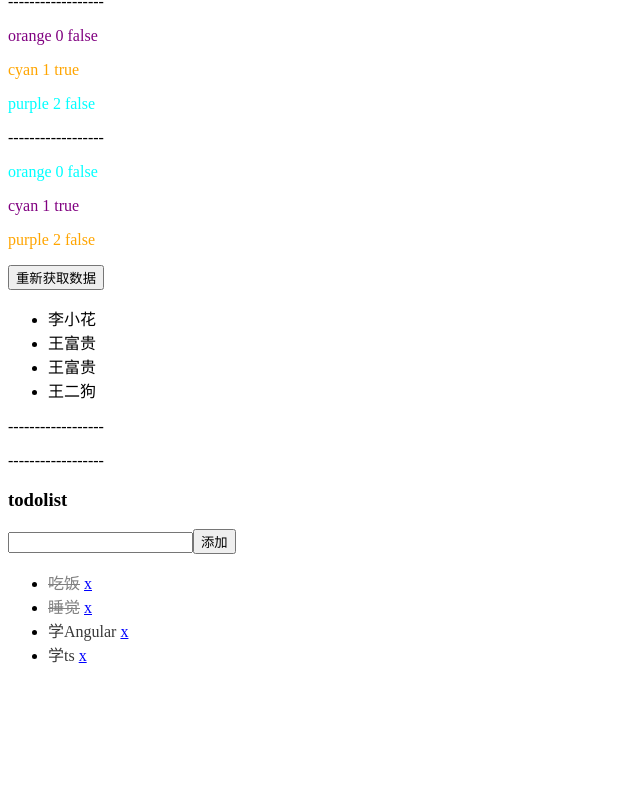
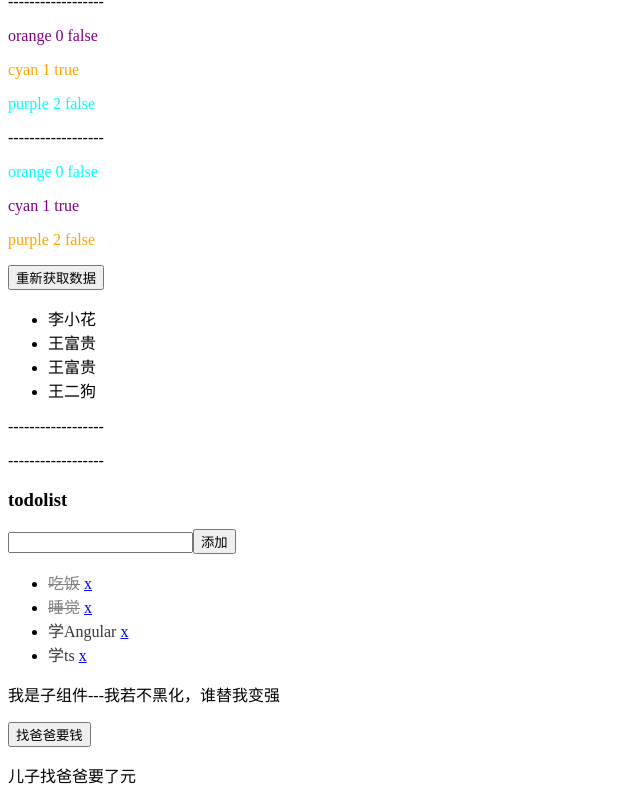
Before and after one commit to Old-Rain/angular-study, an Angular app: page / in a window 1280 px wide. Shown: the part 643-1446 px from the top of the page, without its empty margins (0-640 px from the left). Before the commit the page ends 1325 px from the top, so only its background shows below. Built offline with nearby package versions, Linux system fonts and the light colour scheme.

Commit message:
第三天：父子组件通讯

```diff
--- a/src/app/app.component.html
+++ b/src/app/app.component.html
@@ -120,8 +120,20 @@
 <h3>todolist</h3>
 <input type="text" [(ngModel)]="tdVal" /><button (click)="tdAdd()">添加</button>
 <ul>
-  <li *ngFor="let item of tdData; let i = index; trackBy: tdTrackByName" (click)="tdStatusChange(i)">
+  <li
+    *ngFor="let item of tdData; let i = index; trackBy: tdTrackByName"
+    (click)="tdStatusChange(i)"
+  >
     <span class="{{ item.status ? 'done' : 'undone' }}">{{ item.name }}</span
     >&nbsp;<u style="color: blue;" (click)="tdDelete(i)">x</u>
   </li>
 </ul>
+
+<!-- 第三天 -->
+<!-- 父向子、子向父传值 -->
+<app-child
+  [msi]="msiFn"
+  [skill]="parentData"
+  (giveMoney)="howMuch($event)"
+></app-child>
+<p>儿子找爸爸要了{{ childData }}元</p>
--- a/src/app/app.component.ts
+++ b/src/app/app.component.ts
@@ -123,4 +123,15 @@ export class AppComponent {
   tdDelete(i) {
     this.tdData.splice(i, 1)
   }
+
+  // 第三天
+  // 父向子传值
+  parentData = '我若不黑化，谁替我变强'
+  msiFn = () => console.log('MSI X470 GAMING PRO MAX')
+
+  // 子向父传值
+  childData = ''
+  howMuch(e) {
+    this.childData = e.price
+  }
 }
--- a/src/app/app.module.ts
+++ b/src/app/app.module.ts
@@ -4,10 +4,11 @@ import { FormsModule } from '@angular/forms'
 
 import { AppRoutingModule } from './app-routing.module'
 import { AppComponent } from './app.component'
+import { ChildComponent } from './child/child.component'
 
 @NgModule({
   // 该模块所拥有的的组件
-  declarations: [AppComponent],
+  declarations: [AppComponent, ChildComponent],
 
   // 该模块所依赖的模块
   imports: [BrowserModule, AppRoutingModule, FormsModule],
--- /dev/null
+++ b/src/app/child/child.component.html
@@ -0,0 +1,2 @@
+<p (click)="msi()">我是子组件---{{ skill }}</p>
+<button (click)="handleGiveMoney($event)">找爸爸要钱</button>
--- /dev/null
+++ b/src/app/child/child.component.ts
@@ -0,0 +1,42 @@
+// 第三天
+/**
+ * 1.创建组件
+ * ng g(generate) c(component) [name]
+ * 创建组件，自动生成组件的四个文件，并将组件同步添加到根模块的declarations节点
+ */
+import { Component, OnInit, Input, Output, EventEmitter } from '@angular/core'
+
+@Component({
+  selector: 'app-child',
+  templateUrl: './child.component.html',
+  styleUrls: ['./child.component.scss'],
+})
+export class ChildComponent implements OnInit {
+  /**
+   * 2.父向子传值
+   * 子组件使用Input装饰器装饰一个属性，表示向外暴露一个属性
+   * 在父组件的html中，子组件标签通过属性绑定的形式，获取父组件的属性
+   */
+  @Input()
+  skill
+  @Input()
+  msi
+
+  /**
+   * 3.子向父传值
+   * 子组件使用Output装饰器装饰一个EventEmitter的实例对象，表示向外暴露一个事件
+   * 子组件需要传值时，使用对象下的emit方法发送事件并携带参数
+   * 父组件的html中，子组件标签会触发与实力对象同名的自定义事件
+   * 父组件中自定义事件触发后，执行父组件内的方法，子组件标签上事件绑定的方法的参数$event拿到子组件传递的参数
+   */
+  @Output()
+  giveMoney = new EventEmitter()
+  handleGiveMoney(e) {
+    e.price = '1000'
+    this.giveMoney.emit(e)
+  }
+
+  constructor() {}
+
+  ngOnInit(): void {}
+}
```
Also changed, not shown: src/app/child/child.component.scss (added), 1 other file (tests, documents, lock files or other folders).
